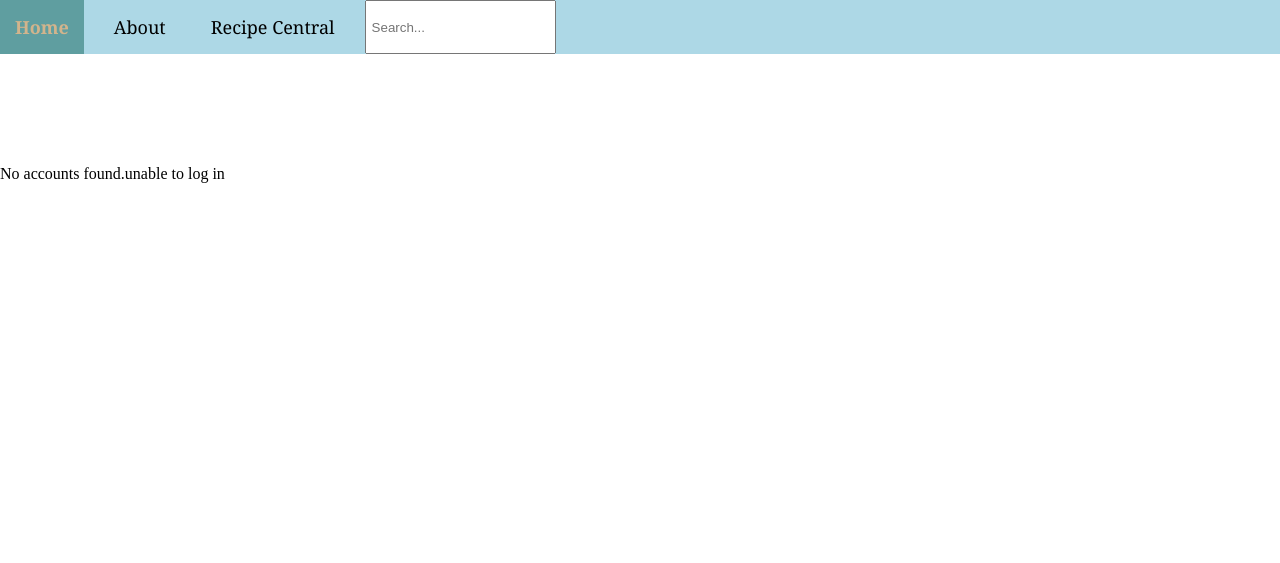
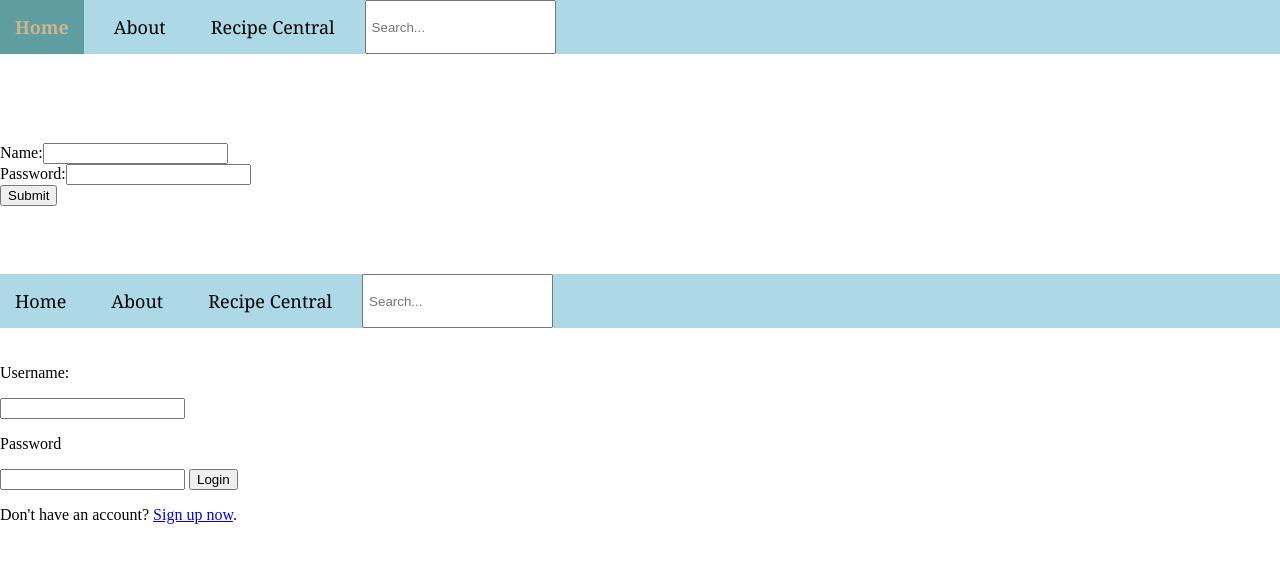
Before and after one commit to Maxterfull/CS268Proj, a PHP site: page /login.php in a window 1280 px wide. Shown: the top 563 px of the page. Run offline with PHP 8.4, Linux system fonts and the light colour scheme; data that the repository does not hold is empty.

Commit message:
Update login.php
updated login functionality

```diff
--- a/login.php
+++ b/login.php
@@ -1,4 +1,5 @@
 <!DOCTYPE html>
+<?php include 'loginpage.php';?>
 <html>
     <script type="text/javascript" src="js/search.js"></script>
     <head>
@@ -27,59 +28,48 @@
         </div>
 
             </div>
+         <form action="Login.php" method="post">
+    <p>Username:</p>
+    <input type="text" name="username">
+    <p>Password</p>
+    <input type="password" name="password">
+    <input type="submit" value="Login">
+    <p>Don't have an account? <a href="Register.php">Sign up now</a>.</p>
+    </form>
+        </div>
 
-        <div class="flex-container">
         <?php
-$servername = "localhost";
-$username = "root";
-$password = "123";
-$another_password = "";
-$dbname = "groupsite";
-mysqli_report(MYSQLI_REPORT_OFF);
-$conn = new mysqli($servername, $username, $another_password, $dbname);
+    if(empty($_POST['username']) || empty($_POST['password'])){
+        die();
+    }
+    $username = $_POST['username'];
+    $password = $_POST['password'];
 
-//check connection
-if($conn->connect_error)
-{
-    die("Connection failed: ".$conn->connect_error);
-}
+    //remove malicious contents
+    $username = htmlspecialchars($username);
+    $password = htmlspecialchars($password);
+    //get the hash of the password
+    $result = check_user($username, $password);
+    if($result === true)
+    {
+        session_start();
+            //create session information
+            $_SESSION["loggedin"] = true;
+            $_SESSION['username'] = $username;
+            $_SESSION["id"] = $username.date("Y-m-d H:i:s");
+
+            // Redirect the browser
+            header("Location: homepage.html");
+    }
+    else
+    {
+        //something is wrong
+        echo "<script>alert('$result')</script>";
+        echo "Cannot match the user name and the password you entered!";
+    }
+
+?>
 
 
-$account = $_POST['name'];
-$user_password = $_POST['password'];
 
-$sql = "SELECT username,password from accounts";
-
-$result = $conn->query($sql);
-
-$loggedin=0;
-
-if ($result->num_rows > 0) {
-    // output data of each row
-    while($row = $result->fetch_assoc()) {
-
-      if($account == $row["username"]){
-        if($user_password == $row['password']){
-            echo "User ".$account." Logged in";
-            $loggedin=1;
-            break;
-        }else{
-            echo "Invalid Password";
-        }
-      }
-    }
-  } else {
-    echo "No accounts found.";
-  }
-
-  if($loggedin==0){
-    echo "unable to log in";
-  }
-
-  $conn->close();
-
-
-?>
-        </div>
-    </body>
 </html>
```
